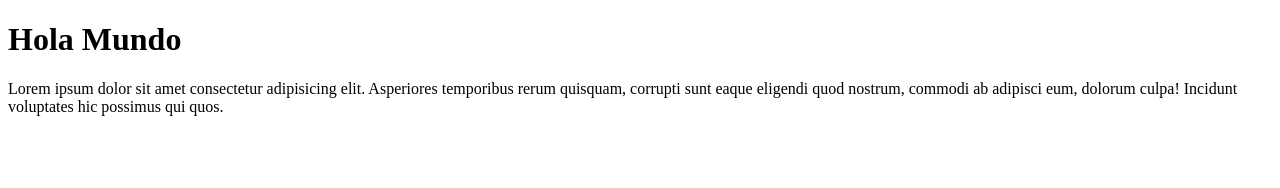
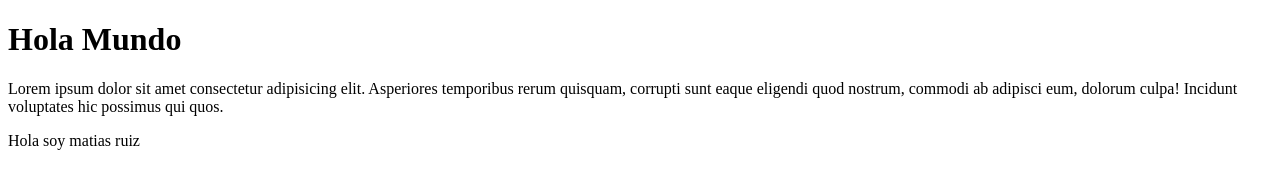
Before and after one commit to MR-DW/pruebagit, a plain HTML site: page curso git/index.html in a window 1280 px wide. Drawn offline with Linux system fonts and the light colour scheme.

Commit message:
ruta actualizada

```diff
--- a/curso git/index.html
+++ b/curso git/index.html
@@ -15,7 +15,7 @@
     <body>
         <h1>Hola Mundo</h1>
         <p>Lorem ipsum dolor sit amet consectetur adipisicing elit. Asperiores temporibus rerum quisquam, corrupti sunt eaque eligendi quod nostrum, commodi ab adipisci eum, dolorum culpa! Incidunt voluptates hic possimus qui quos.</p>
-
+        <p>Hola soy matias ruiz</p>
 
         <script src="main.js" async defer></script>
     </body>
```
